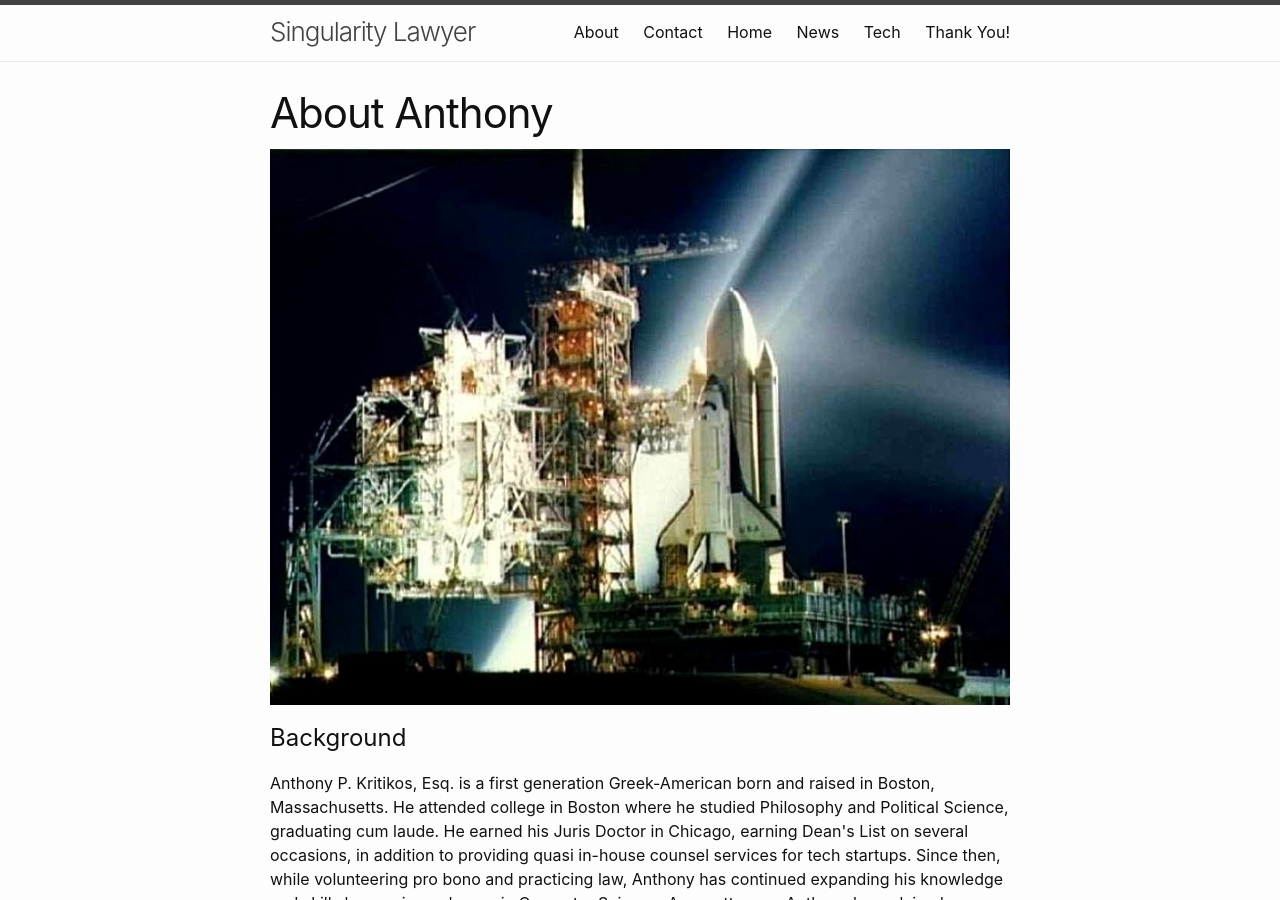
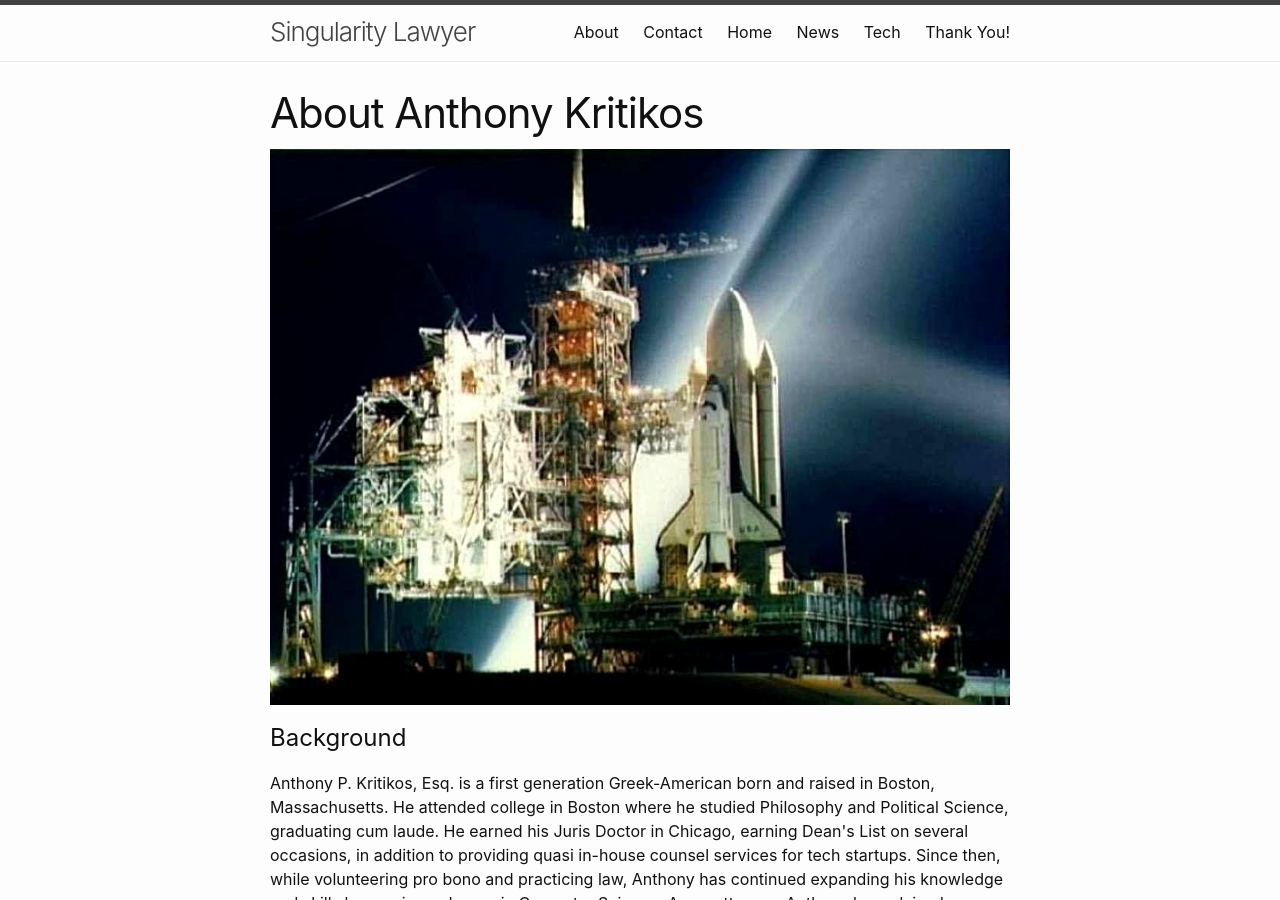
Before and after one commit to apkrit/apkrit.github.io, a Jekyll site: the page built from about.md, in a window 1280 px wide and 900 px high. Built offline with Jekyll 4.4.1, drawn with Linux system fonts in a browser that asks for light colours.

Commit message:
Test deply by changing about

```diff
--- a/about.md
+++ b/about.md
@@ -3,7 +3,7 @@
 title: About
 permalink: /about
 ---
-<h1 class="post-title">About Anthony</h1>
+<h1 class="post-title">About Anthony Kritikos</h1>
 
 ![homesplash]({{ site.url }}/assets/images/img2.jpg)
 
```
